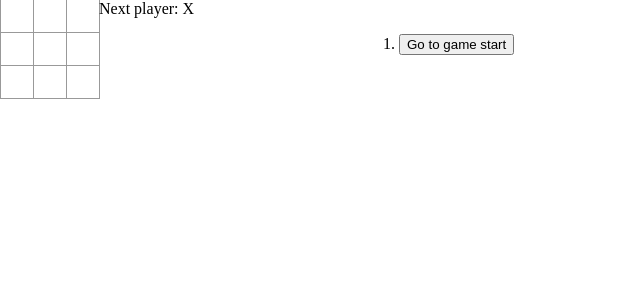
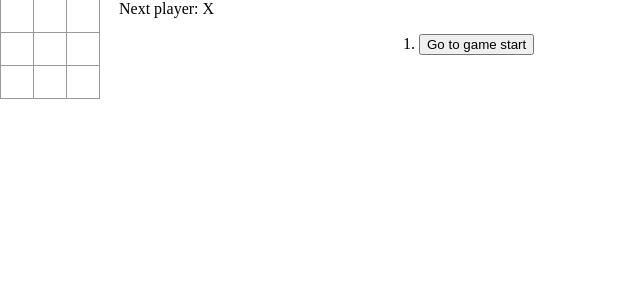
Before and after one commit to TzuCChan/Tic-Tac-Toe-React, a React (Create React App) app: page / in a window 1280 px wide. Shown: the top 300 px of the page, without its empty margins (0-640 px from the left). Built offline with nearby package versions, Linux system fonts and the light colour scheme.

Commit message:
.game-info {}

```diff
--- a/src/index.css
+++ b/src/index.css
@@ -1,3 +1,7 @@
+.game-info {
+  margin-left: 20px;
+}
+
 .game {
   display: flex;
   flex-direction: row;
```
